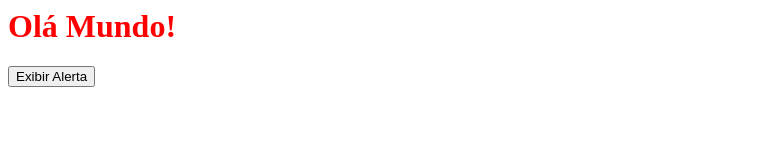
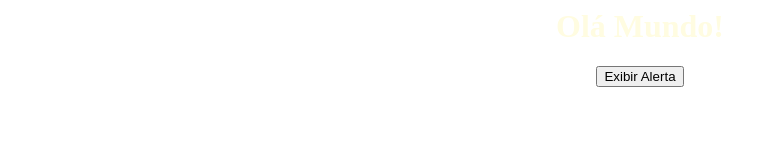
Before and after one commit to GetulioCastro/frontend_devpro, a plain HTML site: page Desafio01/index.html in a window 1280 px wide. Shown: the whole page, without its empty margins (0-776 px from the left). Drawn offline with Linux system fonts and the light colour scheme.

Commit message:
descobrindo o frontend

```diff
--- a/Desafio01/index.html
+++ b/Desafio01/index.html
@@ -2,10 +2,12 @@
 <head>
     <title>Desafio Front End</title>
     <style type="text/css">
-        h1{
-            color: red;
+        body{
+            text-align: center;
+            background: -webkit-linear-gradient(-70deg, #3a2d35, 0%, #cf6c75 100%);
+            color: #fffce1;
         }
-    </style>
+     </style>
     <script>
         function alerta()
         {
```
